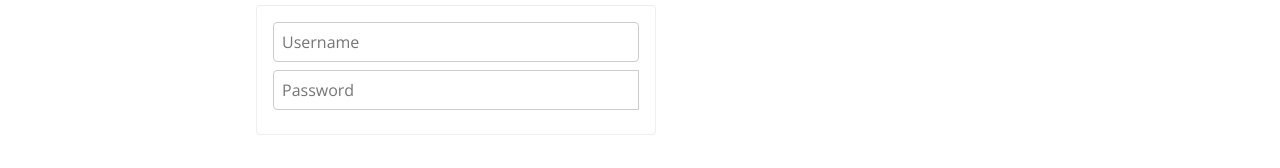
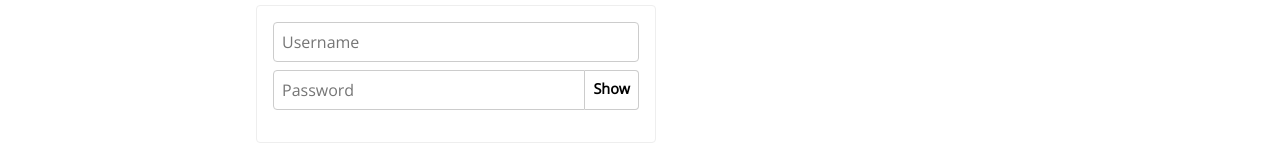
Before and after one commit to wcywin/styled-components-v5, a React (Create React App) app: page /login in a window 1280 px wide. Shown: the part 143-311 px from the top of the page. Built offline with nearby package versions, Linux system fonts and the light colour scheme.

Commit message:
add show/hide password toggle functionality and styles

```diff
--- a/src/components/common/PasswordInput.js
+++ b/src/components/common/PasswordInput.js
@@ -1,6 +1,13 @@
 import React, { useState } from 'react'
 import styled from 'styled-components'
 import { Input } from './Input'
+
+const PassswordInputWrapper = styled.div`
+	display: flex;
+	~ div {
+		margin-bottom: 8px;
+	}
+`
 
 const PasswordInputStyled = styled(Input).attrs(() => ({
 	type: 'password',
@@ -10,10 +17,39 @@
 	border-bottom-right-radius: 0;
 `
 
+const ToggleButton = styled.div`
+	height: 40px;
+	border: 1px solid #ccc;
+	box-sizing: border-box;
+	font-size: 0.9em;
+	display: flex;
+	justify-content: center;
+	width: 60px;
+	padding: 8px;
+	border-left: 0;
+	border-top-right-radius: 4px;
+	border-bottom-right-radius: 4px;
+	background: white;
+	font-weight: bold;
+	cursor: pointer;
+	user-select: none;
+	color: black;
+`
+
 export function PasswordInput(props) {
 	const [showPassword, setShowPassword] = useState(false)
 
 	return (
-		<PasswordInputStyled {...props} />
+		<>
+			<PassswordInputWrapper>
+				<PasswordInputStyled {...props} />
+				<ToggleButton onClick={() => setShowPassword(s => !s)}>
+					{ showPassword ? 'Hide' : 'Show' }
+				</ToggleButton>
+			</PassswordInputWrapper>
+			<div>
+				{ showPassword ? props.value : '' }
+			</div>
+		</>
 	)
 }
```
